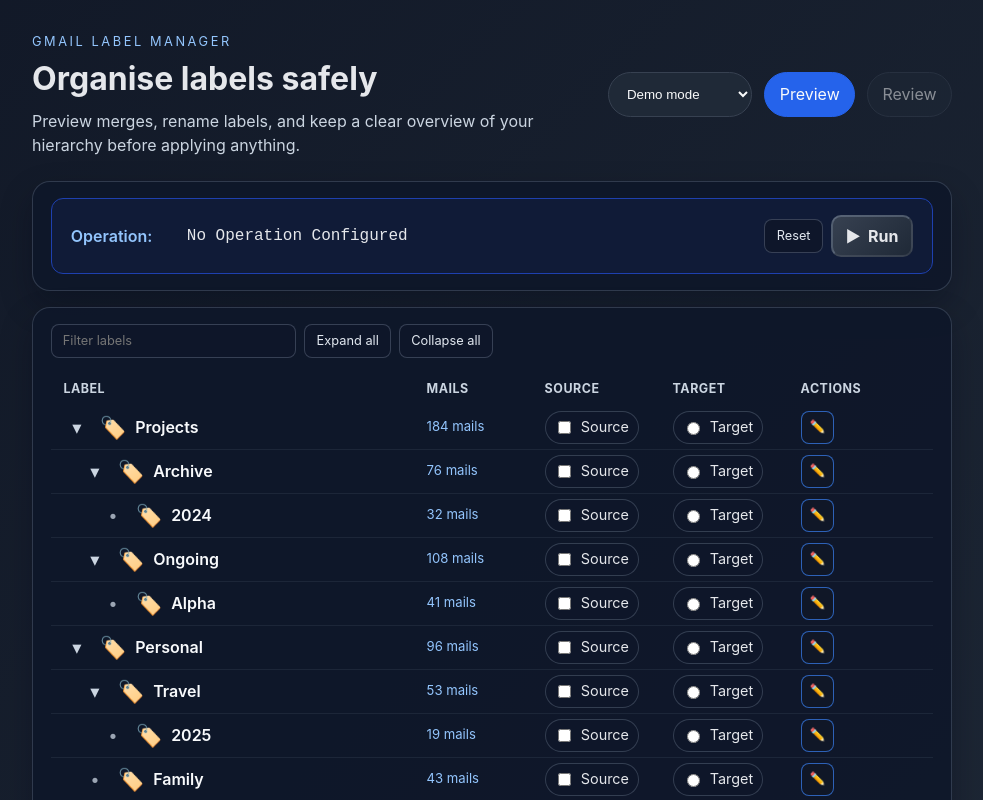
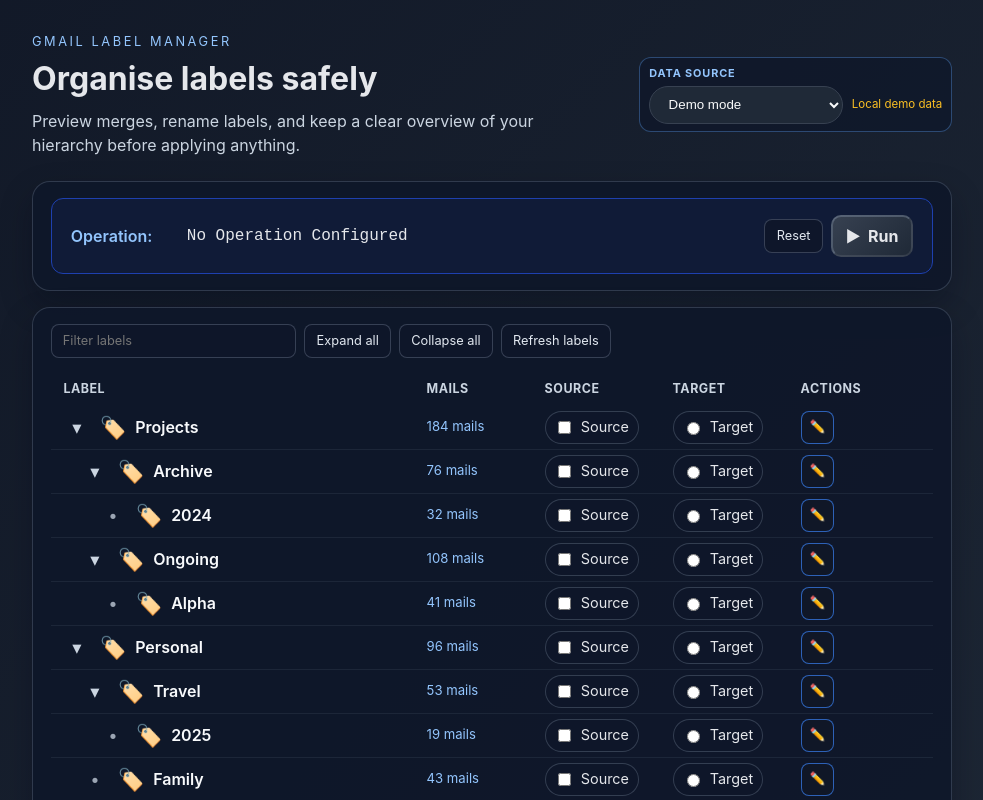
Before and after one commit to rpeyron/gmail-labels, a React (Vite) app: page / in a window 1280 px wide. Shown: the top 800 px of the page, without its empty margins (148-1131 px from the left). Built offline with nearby package versions, Linux system fonts and the light colour scheme.

Commit message:
working api

```diff
--- a/src/features/labels/LabelManager.tsx
+++ b/src/features/labels/LabelManager.tsx
@@ -1,6 +1,6 @@
 import { useEffect, useMemo, useState } from 'react';
 import { buildLabelPlan, flattenLabelTree, type LabelNode, type OperationMode } from '../../domain/labelOperations';
-import { loadGmailLabels, type GmailDataMode } from '../../infrastructure/gmailApi';
+import { fetchGmailLabelDetails, fetchGmailUserProfile, loadGmailLabels, type GmailDataMode } from '../../infrastructure/gmailApi';
 import { requestGoogleAccessToken } from '../../infrastructure/googleAuth';
 import { applyMergeLabels, applyRenameLabel, deleteLabel } from '../../infrastructure/gmailOperations';
 
@@ -47,8 +47,8 @@
   const isTarget = targetLabelId === node.id;
   const isInternal = (node.children?.length ?? 0) > 0;
   const hasChildLabels = isInternal;
-  const isRenameActive = (node.mailCount ?? 0) !== 0;
-  const isDeleteActive = (node.mailCount ?? 0) === 0 && !hasChildLabels;
+  const isRenameActive = node.mailCount !== undefined && node.mailCount !== 0;
+  const isDeleteActive = node.mailCount === 0 && !hasChildLabels;
   const currentRenameValue = renameMap[node.id] ?? node.name;
   const labelIndent = depth * 18;
   const hasTargetSelection = Boolean(targetLabelId);
@@ -73,7 +73,7 @@
           <span className="tree-label-icon" aria-hidden="true">🏷️</span>
           <span className="tree-label">{node.name}</span>
         </div>
-        <div className="tree-cell tree-meta" role="cell">{node.mailCount ?? 0} mails</div>
+        <div className="tree-cell tree-meta" role="cell">{node.mailCount === undefined ? '—' : `${node.mailCount} mails`}</div>
         <div className="tree-cell" role="cell">
           <label className={`tree-checkbox ${isSource ? 'is-selected' : ''}`}>
             <input
@@ -179,17 +179,23 @@
   const [renameMap, setRenameMap] = useState<Record<string, string>>({});
   const [operationMode, setOperationMode] = useState<OperationMode>('merge');
   const [activeOperation, setActiveOperation] = useState<OperationMode | null>(null);
-  const [reviewMode, setReviewMode] = useState<'preview' | 'apply'>('preview');
   const [dataMode, setDataMode] = useState<GmailDataMode>('demo');
   const [accessToken, setAccessToken] = useState('');
+  const [userEmail, setUserEmail] = useState('');
   const [loading, setLoading] = useState(true);
   const [applying, setApplying] = useState(false);
   const [operationProgress, setOperationProgress] = useState<Array<{ id: string; label: string; total: number; processed: number; status: 'running' | 'success' | 'error' }>>([]);
-  const [clientId, setClientId] = useState('');
+  const [clientId, setClientId] = useState(() => {
+    if (typeof window === 'undefined') {
+      return '';
+    }
+    return window.localStorage.getItem('gmail-label-manager.client-id') ?? '';
+  });
   const [applyMessage, setApplyMessage] = useState<{ type: 'success' | 'error'; text: string } | null>(null);
   const [editingLabelId, setEditingLabelId] = useState<string | null>(null);
   const [expandedIds, setExpandedIds] = useState<Record<string, boolean>>({});
   const [labelFilter, setLabelFilter] = useState('');
+  const [refreshingLabels, setRefreshingLabels] = useState(false);
 
   useEffect(() => {
     const initialExpanded: Record<string, boolean> = {};
@@ -209,12 +215,32 @@
     let active = true;
 
     setLoading(true);
-    loadGmailLabels(dataMode, accessToken).then((items) => {
+    const loadAccountData = async () => {
+      try {
+        const [items, profile] = await Promise.all([
+          loadGmailLabels(dataMode, accessToken),
+          dataMode === 'gmail' && accessToken ? fetchGmailUserProfile(accessToken) : Promise.resolve(null),
+        ]);
         if (active) {
           setLabels(items);
+          setUserEmail(profile?.emailAddress ?? '');
           setLoading(false);
         }
-    });
+      } catch (error) {
+        if (active) {
+          setLoading(false);
+          if (error instanceof Error && error.message.includes('(401)')) {
+            setAccessToken('');
+            setUserEmail('');
+            setApplyMessage({ type: 'error', text: 'Your Google session has expired. Please sign in again.' });
+          } else {
+            setApplyMessage({ type: 'error', text: error instanceof Error ? error.message : 'Unable to load Gmail data.' });
+          }
+        }
+      }
+    };
+
+    void loadAccountData();
 
     return () => {
       active = false;
@@ -222,6 +248,68 @@
   }, [dataMode, accessToken]);
 
   const flattened = useMemo(() => flattenLabelTree(labels), [labels]);
+
+  const ensureLabelMailCount = async (labelId: string): Promise<boolean> => {
+    if (dataMode === 'demo' || flattened.some((label) => label.id === labelId && label.mailCount !== undefined)) {
+      return true;
+    }
+
+    if (!accessToken) {
+      setApplyMessage({ type: 'error', text: 'Please sign in with your Google Account first.' });
+      return false;
+    }
+
+    try {
+      const details = await fetchGmailLabelDetails(labelId, accessToken);
+      setLabels((current) => updateNodeById(current, labelId, (node) => ({ ...node, mailCount: details.messagesTotal })));
+      return true;
+    } catch (error) {
+      setApplyMessage({
+        type: 'error',
+        text: error instanceof Error ? error.message : 'Unable to load Gmail label details.',
+      });
+      return false;
+    }
+  };
+
+  const ensureOperationMailCounts = async (operations: Array<{ type: string; sourceId?: string; targetId: string }>) => {
+    const ids = [
+      ...new Set(
+        operations.flatMap((operation) =>
+          [operation.targetId, operation.sourceId].filter((id): id is string => Boolean(id)),
+        ),
+      ),
+    ];
+    const counts = new Map<string, number>();
+
+    for (const id of ids) {
+      const current = flattened.find((label) => label.id === id);
+      if (current?.mailCount !== undefined) {
+        counts.set(id, current.mailCount);
+        continue;
+      }
+
+      if (dataMode === 'demo') {
+        counts.set(id, current?.mailCount ?? 0);
+        continue;
+      }
+
+      if (!accessToken) {
+        return null;
+      }
+
+      try {
+        const details = await fetchGmailLabelDetails(id, accessToken);
+        counts.set(id, details.messagesTotal ?? 0);
+        setLabels((currentLabels) => updateNodeById(currentLabels, id, (node) => ({ ...node, mailCount: details.messagesTotal })));
+      } catch (error) {
+        setApplyMessage({ type: 'error', text: error instanceof Error ? error.message : 'Unable to load Gmail label details.' });
+        return null;
+      }
+    }
+
+    return counts;
+  };
 
   const selectedForCurrentOperation = useMemo(() => {
     if (operationMode === 'rename') {
@@ -235,14 +323,17 @@
     return selected;
   }, [operationMode, renameMap, selected]);
 
-  const getOperationMailCount = (operation: { type: string; sourceId?: string; targetId: string; newName?: string }) => {
+  const getOperationMailCount = (
+    operation: { type: string; sourceId?: string; targetId: string; newName?: string },
+    hydratedCounts?: Map<string, number>,
+  ) => {
     if (operation.type === 'delete') {
       return 0;
     }
 
     const labelId = operation.type === 'merge' ? operation.sourceId ?? operation.targetId : operation.targetId;
     const match = flattened.find((label) => label.id === labelId);
-    return Math.max(0, match?.mailCount ?? 0);
+    return Math.max(0, hydratedCounts?.get(labelId) ?? match?.mailCount ?? 0);
   };
 
   const plan = useMemo(
@@ -252,10 +343,10 @@
         selectedLabelIds: selectedForCurrentOperation,
         targetLabelId: operationMode === 'merge' ? targetLabelId : '',
         renameMap,
-        dryRun: reviewMode === 'preview',
+        dryRun: true,
         mode: operationMode,
       }),
-    [labels, selectedForCurrentOperation, targetLabelId, renameMap, operationMode, reviewMode],
+    [labels, selectedForCurrentOperation, targetLabelId, renameMap, operationMode],
   );
 
   const toggleSelection = (id: string) => {
@@ -452,6 +543,31 @@
     setExpandedIds({});
   };
 
+  const refreshLabels = async () => {
+    if (applying || refreshingLabels) {
+      return;
+    }
+
+    try {
+      setRefreshingLabels(true);
+      const refreshedLabels = await loadGmailLabels(dataMode, accessToken);
+      setLabels(refreshedLabels);
+      setSelected([]);
+      setTargetLabelId('');
+      setRenameMap({});
+      setActiveOperation(null);
+      setOperationProgress([]);
+      setApplyMessage(null);
+    } catch (error) {
+      setApplyMessage({
+        type: 'error',
+        text: error instanceof Error ? error.message : 'Unable to refresh labels.',
+      });
+    } finally {
+      setRefreshingLabels(false);
+    }
+  };
+
   const handleGoogleSignIn = async () => {
     if (!clientId.trim()) {
       setApplyMessage({ type: 'error', text: 'Please enter your Google OAuth client ID first.' });
@@ -459,9 +575,12 @@
     }
 
     try {
+      window.localStorage.setItem('gmail-label-manager.client-id', clientId.trim());
       setApplying(true);
       const token = await requestGoogleAccessToken(clientId);
+      const profile = await fetchGmailUserProfile(token);
       setAccessToken(token);
+      setUserEmail(profile.emailAddress);
       setDataMode('gmail');
       setApplyMessage({ type: 'success', text: 'Signed in to Google Account.' });
       setTimeout(() => setApplyMessage(null), 3000);
@@ -506,6 +625,12 @@
     return walk(labels, []);
   };
 
+  const getRenamedLabelName = (labelId: string, newName: string): string => {
+    const currentPath = findLabelPath(labelId);
+    const parentPath = currentPath?.includes('/') ? currentPath.slice(0, currentPath.lastIndexOf('/')) : '';
+    return parentPath ? `${parentPath}/${newName}` : newName;
+  };
+
   const canRunOperation = plan.operations.length > 0 && plan.validationErrors.length === 0;
 
   const getProgressItemId = (operation: { type: string; sourceId?: string; targetId: string; newName?: string }) =>
@@ -548,9 +673,10 @@
     }
 
     if (operation.type === 'rename') {
+      const newName = getRenamedLabelName(operation.targetId, operation.newName ?? '');
       const result = await applyRenameLabel({
         labelId: operation.targetId,
-        newName: operation.newName ?? '',
+        newName,
         accessToken,
       });
       if (!result.success) {
@@ -596,6 +722,11 @@
       setActiveOperation(null);
       setApplyMessage(null);
 
+      const hydratedCounts = await ensureOperationMailCounts(executionOperations);
+      if (!hydratedCounts) {
+        return;
+      }
+
       const progressEntries = executionOperations.map((operation) => {
         const id = getProgressItemId(operation);
         const label =
@@ -608,7 +739,7 @@
         return {
           id,
           label,
-          total: getOperationMailCount(operation),
+          total: getOperationMailCount(operation, hydratedCounts),
           processed: 0,
           status: 'running' as const,
         };
@@ -619,7 +750,7 @@
       for (let index = 0; index < executionOperations.length; index += 1) {
         const operation = executionOperations[index];
         const itemId = getProgressItemId(operation);
-        const total = getOperationMailCount(operation);
+        const total = getOperationMailCount(operation, hydratedCounts);
 
         if (dataMode === 'demo') {
           for (let processed = 0; processed <= total; processed += Math.max(1, Math.ceil(total / 10))) {
@@ -704,16 +835,32 @@
           <p className="hero-copy">Preview merges, rename labels, and keep a clear overview of your hierarchy before applying anything.</p>
         </div>
         <div className="actions">
-          <select value={dataMode} onChange={(event) => setDataMode(event.target.value as GmailDataMode)}>
+          <div className="account-picker">
+            <label className="account-picker-label" htmlFor="data-mode">Data source</label>
+            <select id="data-mode" value={dataMode} onChange={(event) => setDataMode(event.target.value as GmailDataMode)}>
             <option value="demo">Demo mode</option>
-            <option value="gmail">Google account</option>
+              <option value="gmail">Google account · OAuth</option>
             </select>
+            <span className={`oauth-status ${accessToken ? 'oauth-status-connected' : ''}`}>
+              {dataMode === 'gmail' ? (accessToken ? 'OAuth connected' : 'OAuth sign-in required') : 'Local demo data'}
+            </span>
+            {dataMode === 'gmail' && accessToken && userEmail ? (
+              <span className="account-identity" title={userEmail}>
+                <span className="account-identity-icon" aria-hidden="true">◉</span>
+                {userEmail}
+              </span>
+            ) : null}
+          </div>
           {dataMode === 'gmail' && !accessToken ? (
             <>
               <input
                 className="token-input"
                 value={clientId}
-                onChange={(event) => setClientId(event.target.value)}
+                onChange={(event) => {
+                  const value = event.target.value;
+                  setClientId(value);
+                  window.localStorage.setItem('gmail-label-manager.client-id', value);
+                }}
                 placeholder="Enter Google OAuth client ID"
                 aria-label="Google OAuth client ID"
                 disabled={applying}
@@ -723,20 +870,17 @@
               </button>
             </>
           ) : accessToken ? (
-            <button className="sign-out-button" onClick={() => setAccessToken('')} disabled={applying}>
+            <button
+              className="sign-out-button"
+              onClick={() => {
+                setAccessToken('');
+                setUserEmail('');
+              }}
+              disabled={applying}
+            >
               Sign out
             </button>
           ) : null}
-          <button className={reviewMode === 'preview' ? 'active' : ''} onClick={() => setReviewMode('preview')} disabled={applying}>
-            Preview
-          </button>
-          <button
-            className={reviewMode === 'apply' ? 'active' : ''}
-            onClick={() => setReviewMode('apply')}
-            disabled={applying || dataMode === 'demo'}
-          >
-            Review
-          </button>
         </div>
       </header>
 
@@ -858,6 +1002,9 @@
               <button type="button" className="mini-button" onClick={collapseAll}>
                 Collapse all
               </button>
+              <button type="button" className="mini-button" onClick={refreshLabels} disabled={applying || refreshingLabels}>
+                {refreshingLabels ? 'Refreshing…' : 'Refresh labels'}
+              </button>
             </div>
           </div>
         </div>
@@ -877,8 +1024,13 @@
                 depth={0}
                 selectedIds={selected}
                 onToggleSelection={(id) => {
+                  void (async () => {
+                    if (!(await ensureLabelMailCount(id))) {
+                      return;
+                    }
                     clearProgressForNewOperation();
                     toggleSelection(id);
+                  })();
                 }}
                 renameMap={renameMap}
                 onRename={updateRename}
@@ -887,20 +1039,30 @@
                   if (applying || activeOperation === 'rename' || activeOperation === 'delete') {
                     return;
                   }
+                  void (async () => {
+                    if (!(await ensureLabelMailCount(id))) {
+                      return;
+                    }
                     clearProgressForNewOperation();
                     setOperationMode('merge');
                     setActiveOperation('merge');
                     setTargetLabelId((current) => (current === id ? '' : id));
+                  })();
                 }}
                 editingLabelId={editingLabelId}
                 onRenameStart={(id) => {
                   if (applying || activeOperation === 'merge' || activeOperation === 'delete') {
                     return;
                   }
+                  void (async () => {
+                    if (!(await ensureLabelMailCount(id))) {
+                      return;
+                    }
                     clearProgressForNewOperation();
                     setOperationMode('rename');
                     setActiveOperation('rename');
                     setEditingLabelId(id);
+                  })();
                 }}
                 onRenameEnd={(id) => {
                   const value = (renameMap[id] ?? '').trim();
@@ -921,11 +1083,16 @@
                   if (applying || activeOperation === 'merge' || activeOperation === 'rename') {
                     return;
                   }
+                  void (async () => {
+                    if (!(await ensureLabelMailCount(id))) {
+                      return;
+                    }
                     clearProgressForNewOperation();
                     setSelected([id]);
                     setTargetLabelId('');
                     setOperationMode('delete');
                     setActiveOperation('delete');
+                  })();
                 }}
                 expandedIds={expandedIds}
                 onToggleExpand={toggleExpand}
--- a/src/styles.css
+++ b/src/styles.css
@@ -67,6 +67,70 @@
 .actions {
   display: flex;
   gap: 0.75rem;
+  align-items: flex-start;
+  flex-wrap: wrap;
+}
+
+.account-picker {
+  display: grid;
+  grid-template-columns: auto auto;
+  align-items: center;
+  gap: 0.3rem 0.55rem;
+  padding: 0.45rem 0.55rem;
+  border: 1px solid rgba(96, 165, 250, 0.35);
+  border-radius: 12px;
+  background: rgba(15, 23, 42, 0.72);
+}
+
+.account-picker-label {
+  grid-column: 1 / -1;
+  color: #93c5fd;
+  font-size: 0.68rem;
+  font-weight: 700;
+  letter-spacing: 0.08em;
+  text-transform: uppercase;
+}
+
+.account-picker select {
+  min-width: 190px;
+  border-radius: 8px;
+  padding: 0.45rem 0.6rem;
+}
+
+.oauth-status {
+  color: #fbbf24;
+  font-size: 0.72rem;
+  white-space: nowrap;
+}
+
+.oauth-status-connected {
+  color: #4ade80;
+}
+
+.account-identity {
+  grid-column: 1 / -1;
+  display: inline-flex;
+  align-items: center;
+  gap: 0.4rem;
+  max-width: 280px;
+  overflow: hidden;
+  color: #e2e8f0;
+  font-size: 0.78rem;
+  text-overflow: ellipsis;
+  white-space: nowrap;
+}
+
+.account-identity-icon {
+  display: inline-flex;
+  align-items: center;
+  justify-content: center;
+  width: 1.2rem;
+  height: 1.2rem;
+  flex: 0 0 auto;
+  border: 1px solid rgba(74, 222, 128, 0.7);
+  border-radius: 50%;
+  color: #4ade80;
+  font-size: 0.65rem;
 }
 
 .actions button,
```
Also changed, not shown: src/infrastructure/gmailApi.ts (+35 -2 lines), 2 other files (tests, documents, lock files or other folders). Lines whose indentation alone changed are shown as unchanged.
